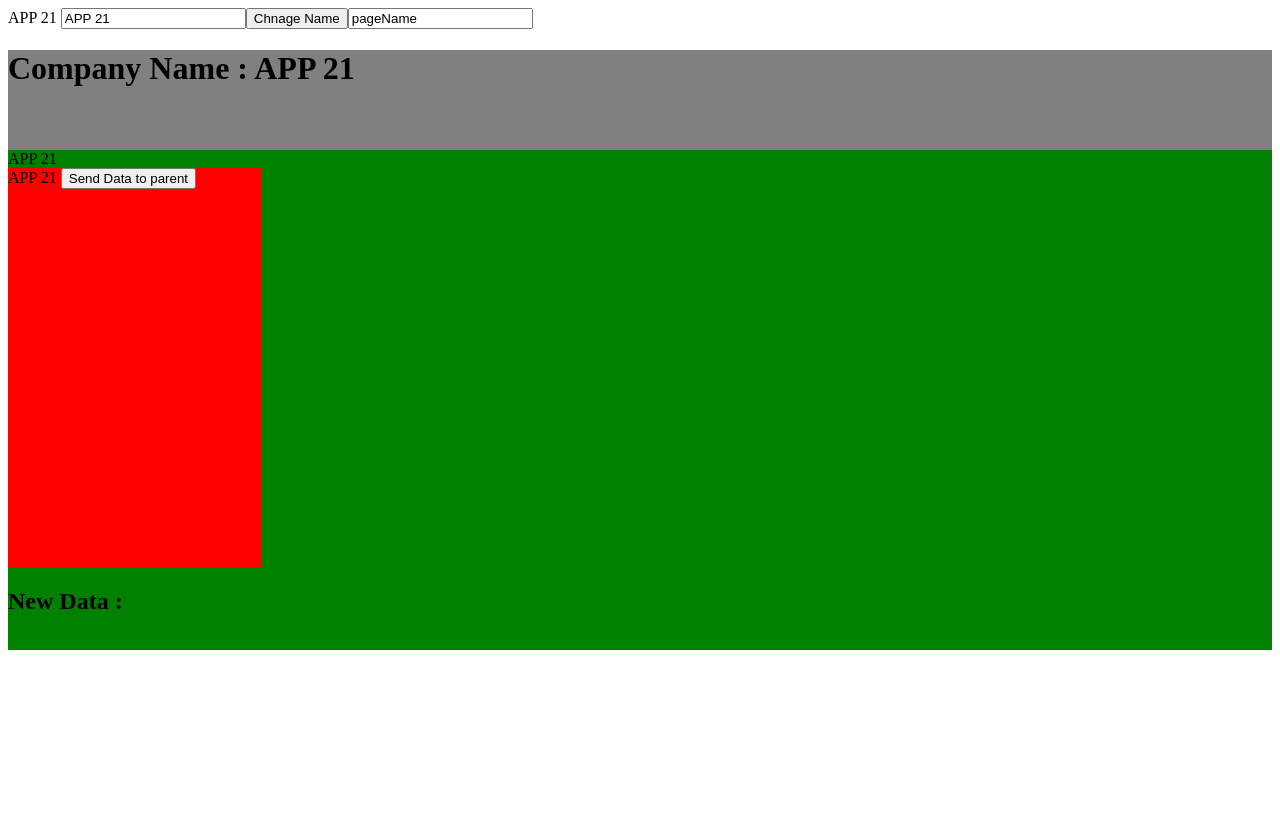
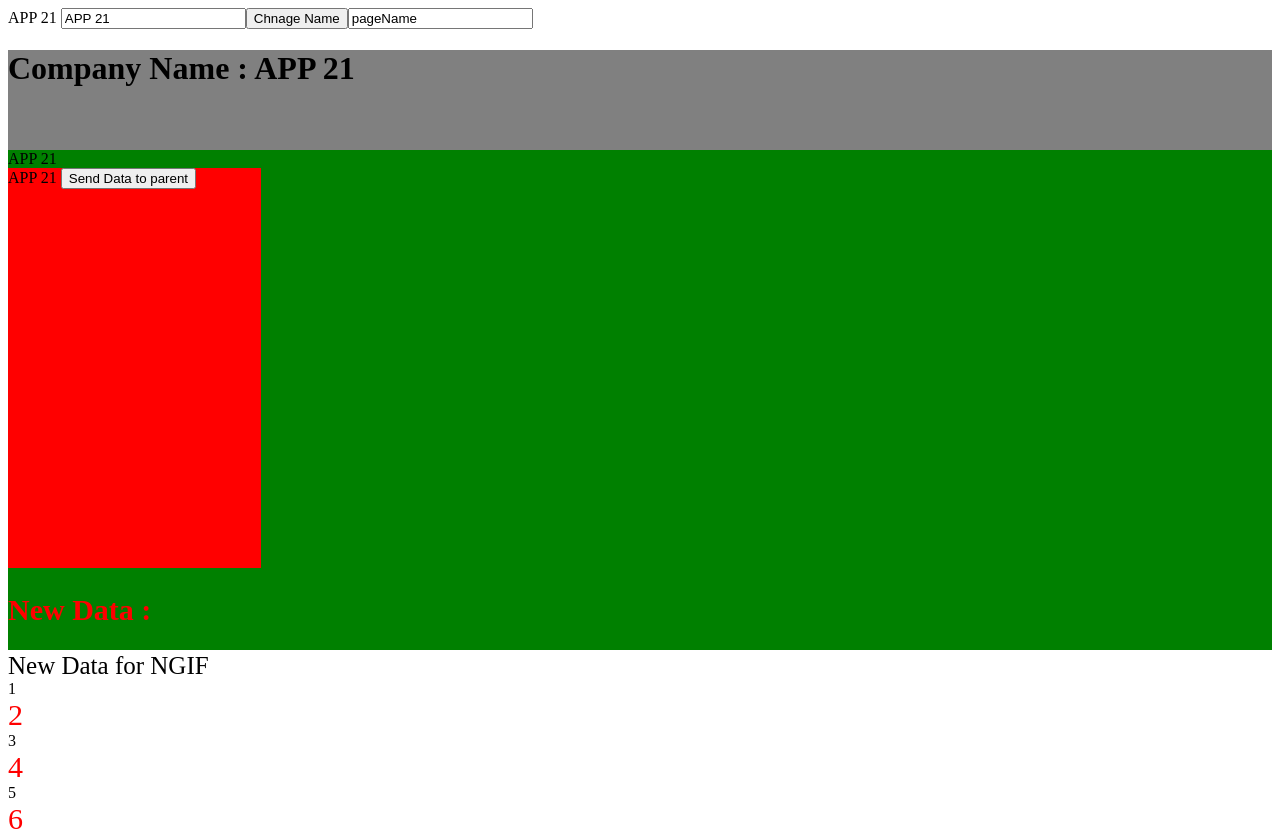
Before and after one commit to yogeshrajput335/angular-training-app, an Angular app: page / in a window 1280 px wide. Before the commit the page ends 800 px from the top, so only its background shows below. Built offline with nearby package versions, Linux system fonts and the light colour scheme.

Commit message:
directives

```diff
--- a/src/app/app.module.ts
+++ b/src/app/app.module.ts
@@ -3,6 +3,7 @@ import { BrowserModule } from '@angular/platform-browser';
 
 import { AppRoutingModule } from './app-routing.module';
 import { AppComponent } from './app.component';
+import { AppNotDirective } from './common/app-not.directive';
 import { MyBodyComponent } from './my-body/my-body.component';
 import { MyHeadComponent } from './my-head/my-head.component';
 import { MyLeftComponent } from './my-left/my-left.component';
@@ -14,7 +15,8 @@ import { MyRightComponent } from './my-right/my-right.component';
     MyHeadComponent,
     MyBodyComponent,
     MyLeftComponent,
-    MyRightComponent
+    MyRightComponent,
+    AppNotDirective
   ],
   imports: [
     BrowserModule,
--- /dev/null
+++ b/src/app/common/app-not.directive.ts
@@ -0,0 +1,15 @@
+import { Directive, Input, TemplateRef, ViewContainerRef } from '@angular/core';
+@Directive({
+    selector: '[appNot]'
+})
+export class AppNotDirective {
+constructor(
+    private templateRef: TemplateRef<any>,
+    private viewContainer: ViewContainerRef) { }
+    @Input() set appNot(condition: boolean) {
+        if (!condition) {
+            this.viewContainer.createEmbeddedView(this.templateRef);
+        } else {
+            this.viewContainer.clear();        }
+    }
+}
--- a/src/app/my-body/my-body.component.html
+++ b/src/app/my-body/my-body.component.html
@@ -1,5 +1,7 @@
 <div style="width:100;height:500px;background-color:green">
   {{inputData}}
   <app-my-left [inputData]="inputData" (newItemEvent)="addItem($event)"></app-my-left>
-  <h2>New Data : {{newData}}</h2>
+  <h2 class="special" *appNot="false">New Data : {{newData}}</h2>
+  <div *ngIf="i==2" [ngStyle]="{'font-size': '25px'}">New Data for NGIF</div>
+  <div *ngFor="let item of listDetail" [ngClass]="item%2==0 ? 'special' : ''">{{item}}</div>
 </div>
--- /dev/null
+++ b/src/app/my-body/my-body.component.scss
@@ -0,0 +1,4 @@
+.special{
+  color:red;
+  font-size: 30px;
+}
--- a/src/app/my-body/my-body.component.ts
+++ b/src/app/my-body/my-body.component.ts
@@ -2,9 +2,12 @@ import { Component, Input } from "@angular/core";
 
 @Component({
   selector:'my-body',
-  templateUrl:"./my-body.component.html"
+  templateUrl:"./my-body.component.html",
+  styleUrls: ['./my-body.component.scss']
 })
 export class MyBodyComponent {
+  i=2
+  listDetail = [1,2,3,4,5,6]
   @Input() inputData: any = "Body default";
   newData=""
   addItem(newItem: string) {
```
